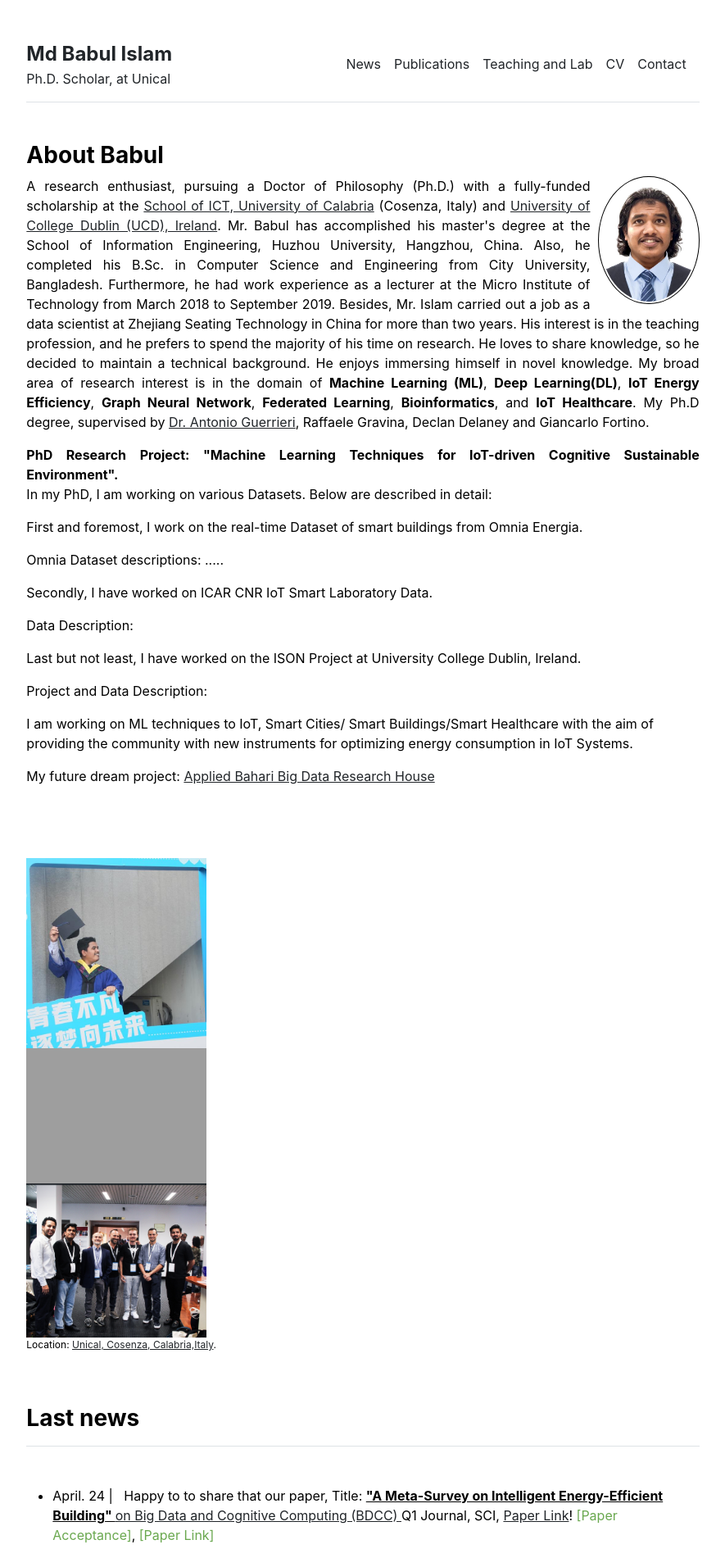
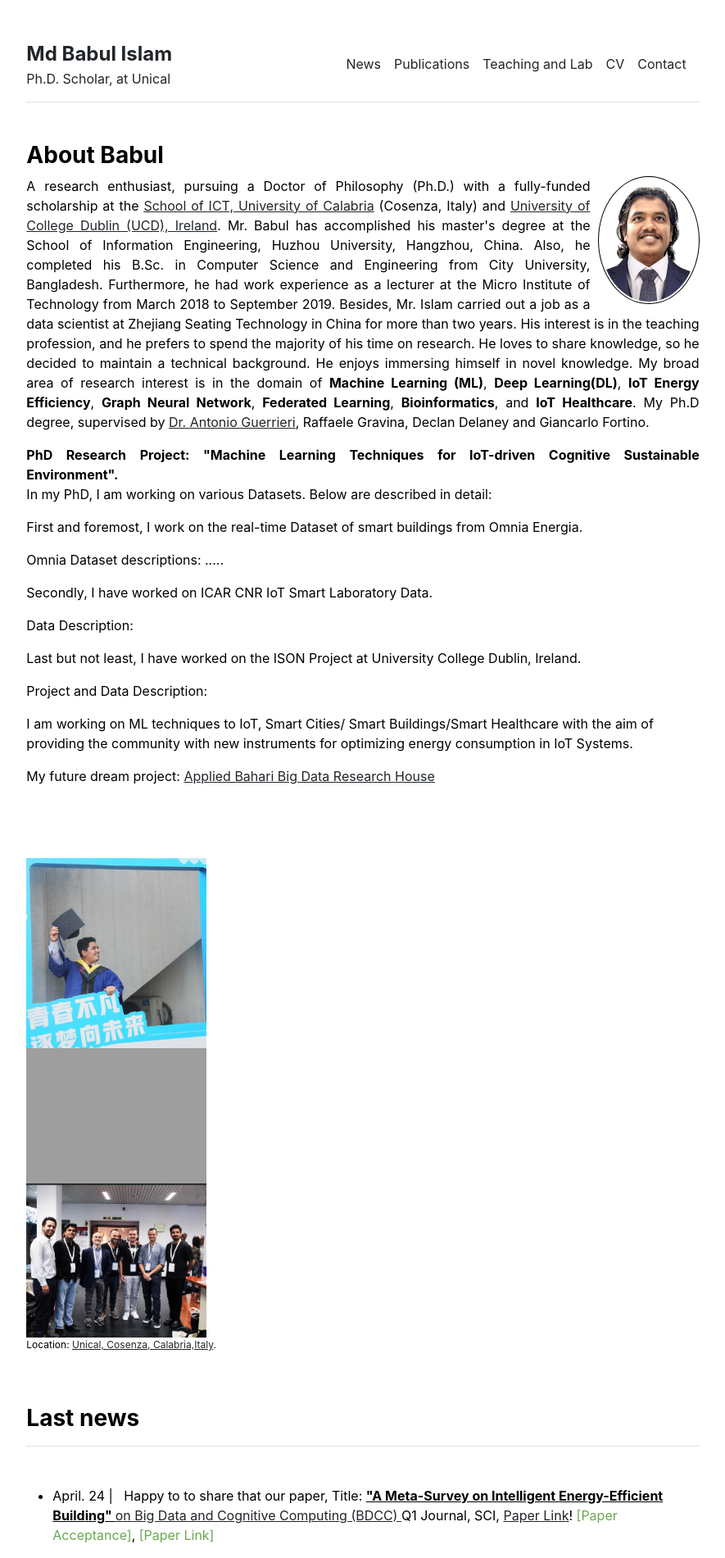
Before and after one commit to babulcseian/babulcseian.github.io, a Jekyll site: the page built from index.md, in a window 1280 px wide. Shown: the top 1901 px of the page at 82% size, without its empty margins (197-1082 px from the left). Built offline with Jekyll 4.4.1, drawn with Linux system fonts in a browser that asks for light colours; a style sheet for code colours, icons or effects is not loaded.

Commit message:
Update home.html

```diff
--- a/_layouts/home.html
+++ b/_layouts/home.html
@@ -6,7 +6,7 @@
   <div class="col-md-15">
     <h3 class="fw-bold">About Babul</h3>
 
-<img src="{{ site.github.url }}/assets/img/Md Babul Islam - 1 .jpeg" alt="Home" width="15%" title="MSc Graduation" style="float: right; margin-left: 10px; margin-bottom: 10px; border: solid black 1px; padding: 2px; border-radius: 50%;">
+<img src="{{ site.github.url }}/assets/img/Md Babul Islam - 2 .jpeg" alt="Home" width="15%" title="MSc Graduation" style="float: right; margin-left: 10px; margin-bottom: 10px; border: solid black 1px; padding: 2px; border-radius: 50%;">
 
     <p align="justify"> A research enthusiast, pursuing a Doctor of Philosophy (Ph.D.) with a fully-funded scholarship at the <a class="other" href='https://dottorato.dimes.unical.it/students/md-babul-islam'>School of ICT, University of Calabria</a> (Cosenza, Italy)
        and <a class="other" href='https://www.ucd.ie/'>University of College Dublin (UCD), Ireland</a>.
```
